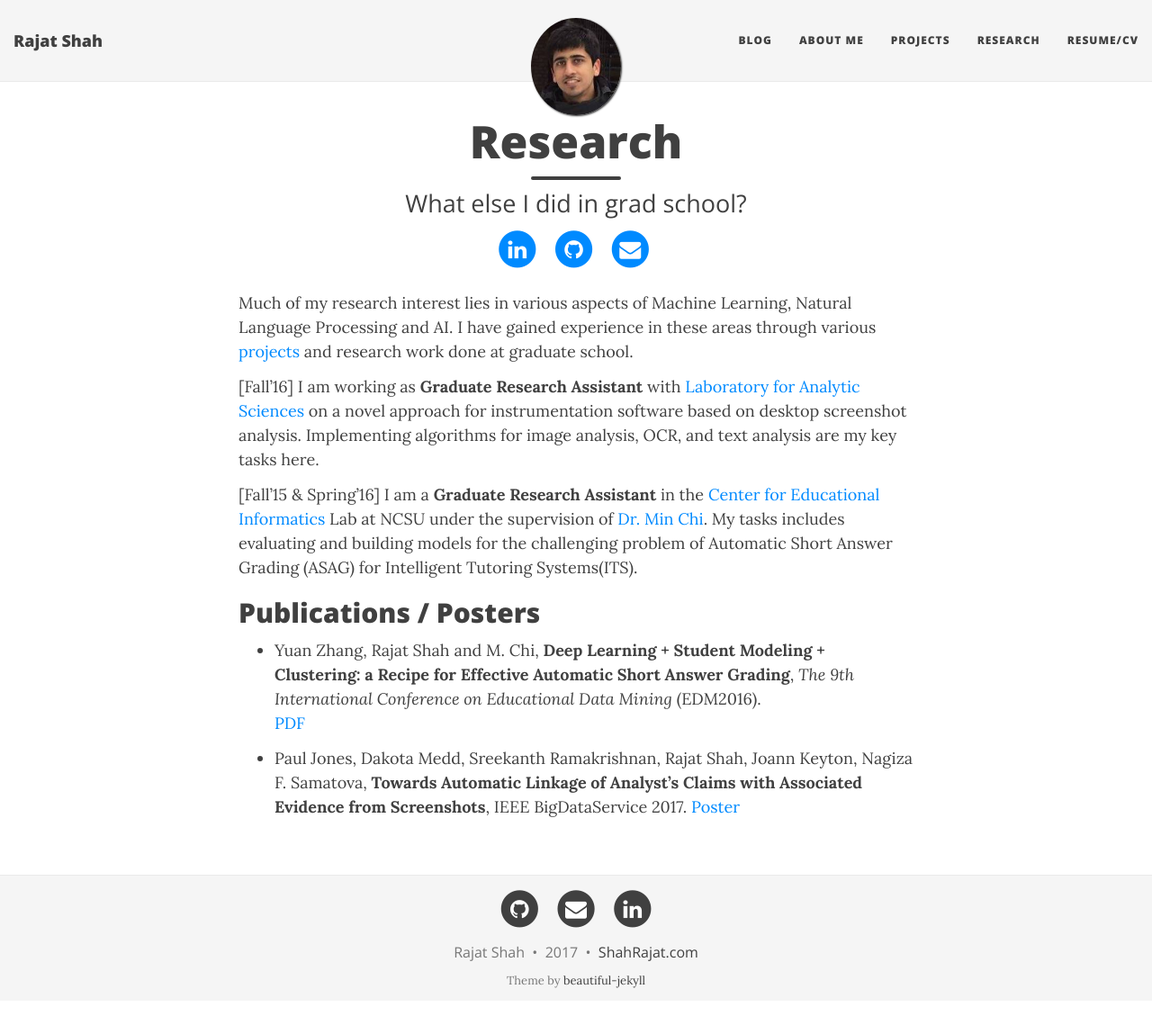
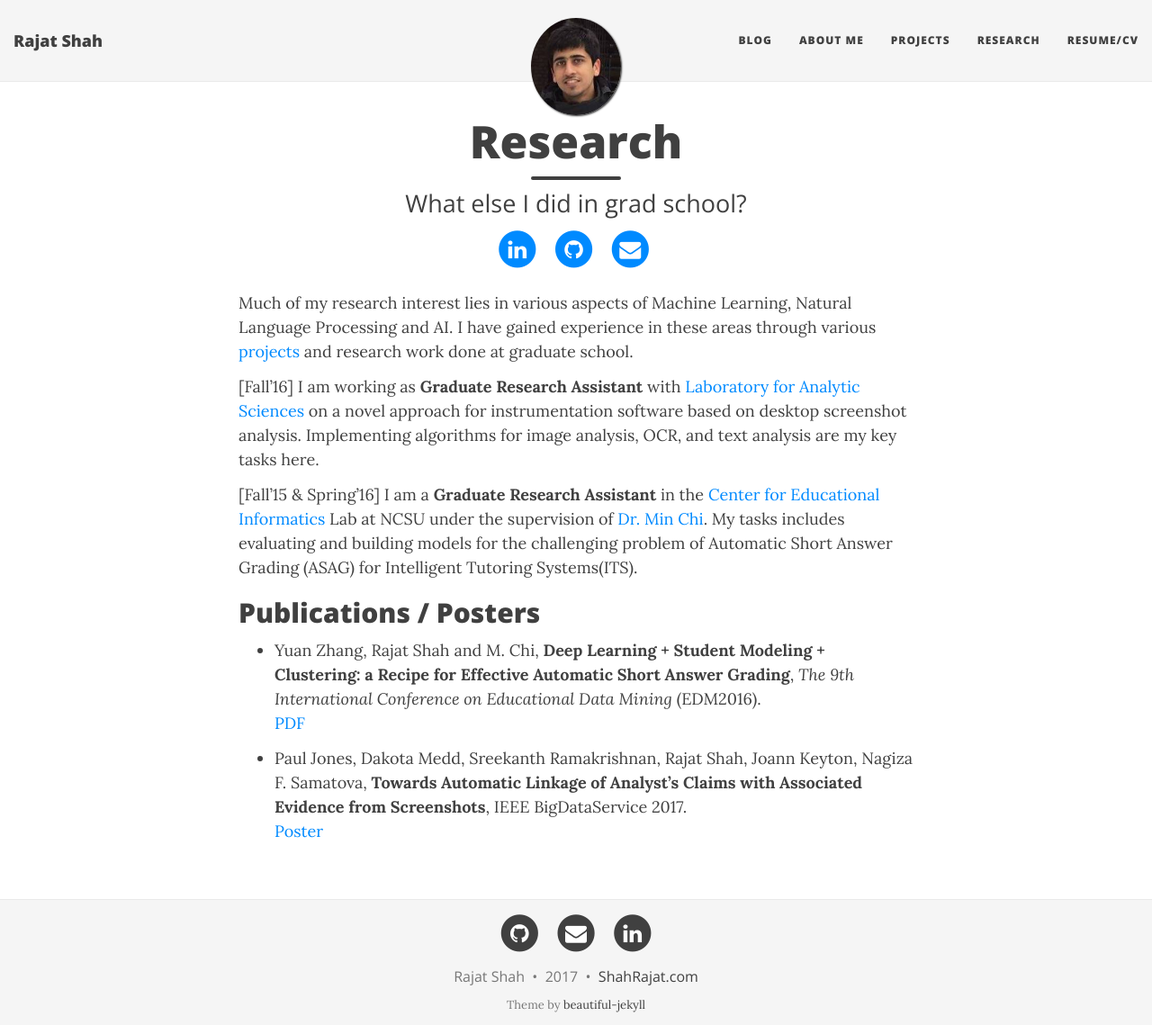
Before and after one commit to shahrajat/shahrajat.github.io, a Jekyll site: the page built from research.md, in a window 1280 px wide and 1139 px high. Shown: the whole window at 90% size. Built offline with Jekyll 4.4.1, drawn with Linux system fonts in a browser that asks for light colours; nearby versions of some CDN libraries; comment, search, counter and statistics services are not loaded.

```diff
--- a/research.md
+++ b/research.md
@@ -16,4 +16,5 @@ Much of my research interest lies in various aspects of Machine Learning, Natura
 - Yuan Zhang, Rajat Shah and M. Chi, **Deep Learning + Student Modeling + Clustering: a Recipe for Effective Automatic Short Answer Grading**, _The 9th International Conference on Educational Data Mining_ (EDM2016). <br/>
 [PDF](http://www.educationaldatamining.org/EDM2016/proceedings/paper_61.pdf){:target="_blank"}
 
-- Paul Jones, Dakota Medd, Sreekanth Ramakrishnan, Rajat Shah, Joann Keyton, Nagiza F. Samatova, **Towards Automatic Linkage of Analyst’s Claims with Associated Evidence from Screenshots**, IEEE BigDataService 2017. [Poster](https://ncsu-las.org/wp-content/uploads/2017/01/do6-symposium-poster-towards-automatic-linkage-of-analysts-claims-with-associated-evidence-from-screenshots-12-05-16.pdf)
+- Paul Jones, Dakota Medd, Sreekanth Ramakrishnan, Rajat Shah, Joann Keyton, Nagiza F. Samatova, **Towards Automatic Linkage of Analyst’s Claims with Associated Evidence from Screenshots**, IEEE BigDataService 2017. <br/>
+[Poster](https://ncsu-las.org/wp-content/uploads/2017/01/do6-symposium-poster-towards-automatic-linkage-of-analysts-claims-with-associated-evidence-from-screenshots-12-05-16.pdf)
```
